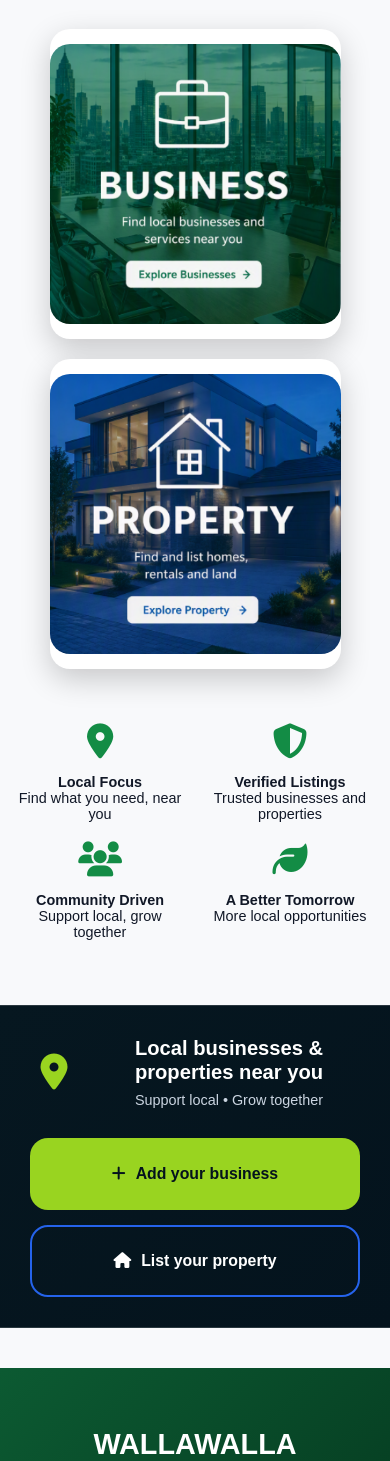
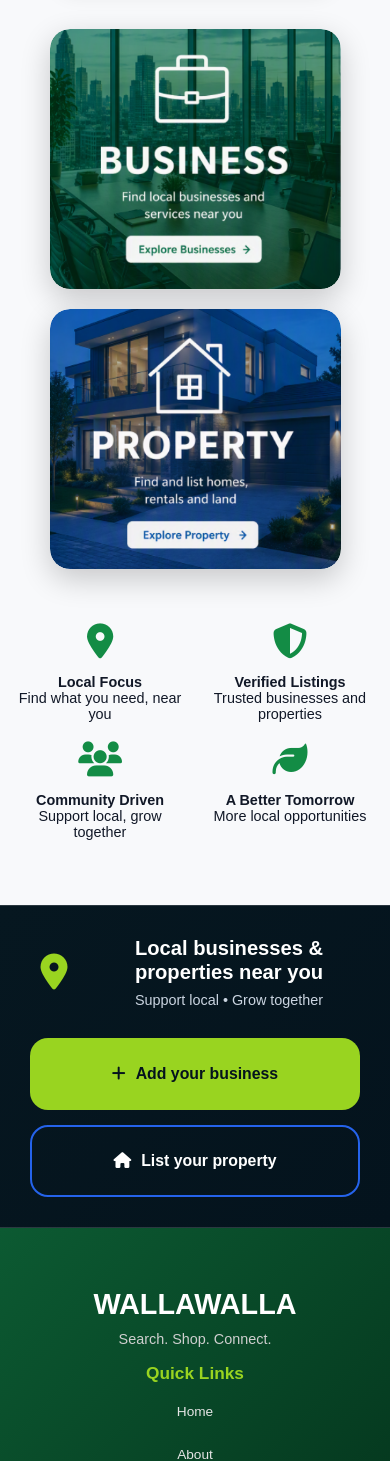
Before and after one commit to Richieelzb/wallawalla, a Flask app: page / in a window 390 px wide. Shown: the part 521-1982 px from the top of the page. Run offline with Flask 3, Linux system fonts and the light colour scheme; some libraries are stand-ins or nearby versions.

Commit message:
finalising

```diff
--- a/static/css/style.css
+++ b/static/css/style.css
@@ -1708,14 +1708,6 @@ body{
     background: #fff;
 }
 
-.card-image {
-    width: 110%;
-    height: 110%;
-    display: block;
-    margin: 15px auto;
-    border-radius: 20px; /* rounded corners on image */
-}
-
 .footer{
     background: linear-gradient(135deg,#0c5a32,#022b17);
     color:white;
@@ -2158,7 +2150,7 @@ body{
 
 .card-image{
     width:100%;
-    height:280px;
+    height:340px;
     object-fit:cover;
     display:block;
     border-radius:20px;
@@ -2173,7 +2165,7 @@ body{
 
     min-height:auto;
 
-    padding:180px 40px 140px;
+    padding:220px 40px 140px;
 
     position:relative;
 
@@ -2467,3 +2459,23 @@ body{
     }
 
 }
+
+@media (max-width:768px){
+
+    .app-banner{
+        margin-bottom:0;
+    }
+
+    .footer{
+        margin-top:0;
+    }
+
+}
+
+@media (max-width:768px){
+
+    .card-image{
+        height:260px;
+    }
+
+}
--- a/templates/frontend.html
+++ b/templates/frontend.html
@@ -132,7 +132,7 @@
         <strong id="business-count-hero">0 businesses</strong>
         and
         <strong id="property-count-hero">0 properties</strong>
-        in your area.<span class="logo-blue"><strong>Explore below.</strong></span>
+        in your area.<strong class="logo-blue">Explore below.</strong>
     </div>
 
 </section>
```
